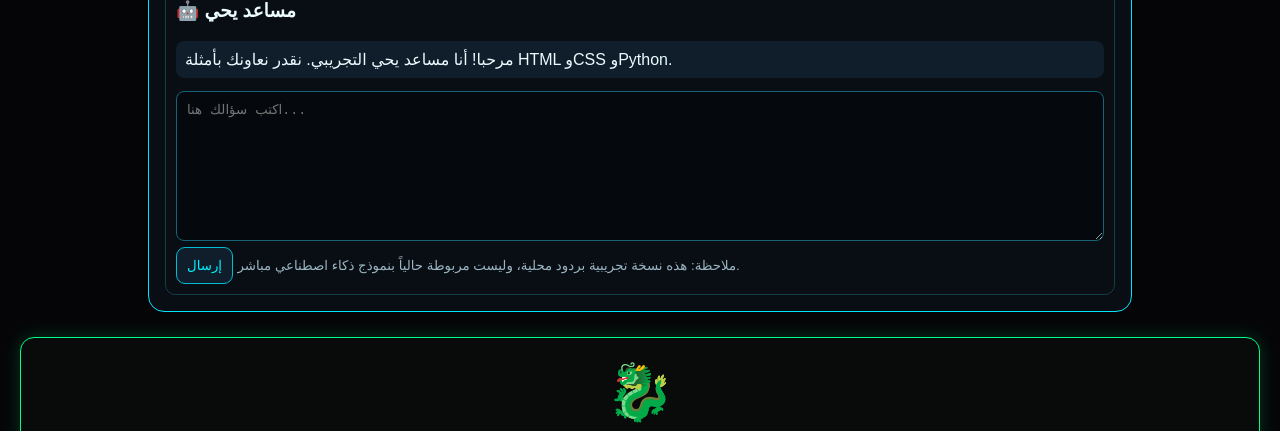
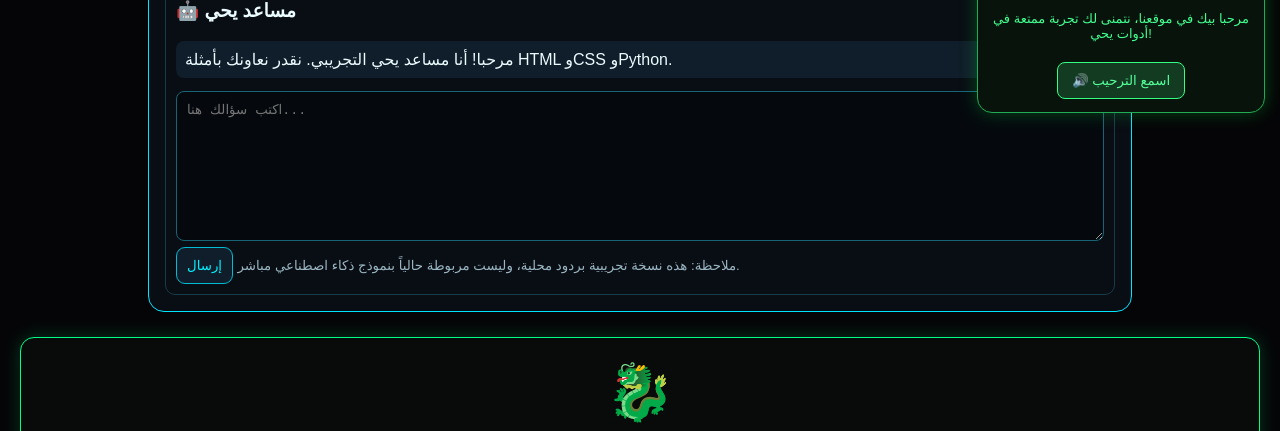
Before and after one commit to kaakakooki-cmd/Yahia, a plain HTML site: page index.html in a window 1280 px wide. Shown: the part 669-1100 px from the top of the page. Drawn offline with nearby package versions, Linux system fonts and the light colour scheme.

Commit message:
Add YAHIA voice welcome bot

```diff
--- a/index.html
+++ b/index.html
@@ -719,5 +719,73 @@ Type help to see available commands.
 })();
 </script>
 <!-- END YAHIA TERMINAL LAB -->
+<!-- YAHIA VOICE WELCOME BOT -->
+<style>
+#yahia-welcome {
+  position:fixed;
+  bottom:18px;
+  right:15px;
+  z-index:99999;
+  background:#07130b;
+  color:#42ff91;
+  border:1px solid #22aa55;
+  border-radius:15px;
+  padding:13px;
+  font-family:Arial,sans-serif;
+  box-shadow:0 0 18px #00ff4440;
+  max-width:260px;
+  text-align:center;
+}
+#yahia-welcome button {
+  background:#123b22;
+  color:#55ff99;
+  border:1px solid #35ff83;
+  border-radius:8px;
+  padding:10px 14px;
+  margin-top:8px;
+  cursor:pointer;
+}
+</style>
+
+<div id="yahia-welcome">
+  <div style="font-size:30px">🤖</div>
+  <b>YAHIA WELCOME BOT</b>
+  <p style="font-size:13px">
+    مرحبا بيك في موقعنا، نتمنى لك تجربة ممتعة في أدوات يحي!
+  </p>
+  <button onclick="yahiaSpeak()">🔊 اسمع الترحيب</button>
+</div>
+
+<script>
+function yahiaSpeak() {
+  if (!("speechSynthesis" in window)) {
+    alert("المتصفح لا يدعم الصوت");
+    return;
+  }
+
+  speechSynthesis.cancel();
+
+  const msg = new SpeechSynthesisUtterance(
+    "مرحبا بيك في موقعنا، نتمنى لك تجربة ممتعة في أدوات يحي!"
+  );
+
+  msg.lang = "ar-DZ";
+  msg.rate = 0.88;
+  msg.pitch = 0.9;
+
+  const voices = speechSynthesis.getVoices();
+  const voice = voices.find(v => v.lang.toLowerCase() === "ar-dz")
+    || voices.find(v => v.lang.toLowerCase().startsWith("ar"));
+
+  if (voice) msg.voice = voice;
+
+  speechSynthesis.speak(msg);
+}
+
+window.addEventListener("load", () => {
+  setTimeout(yahiaSpeak, 1200);
+});
+</script>
+<!-- END YAHIA VOICE WELCOME BOT -->
 </body>
 </html>
```
